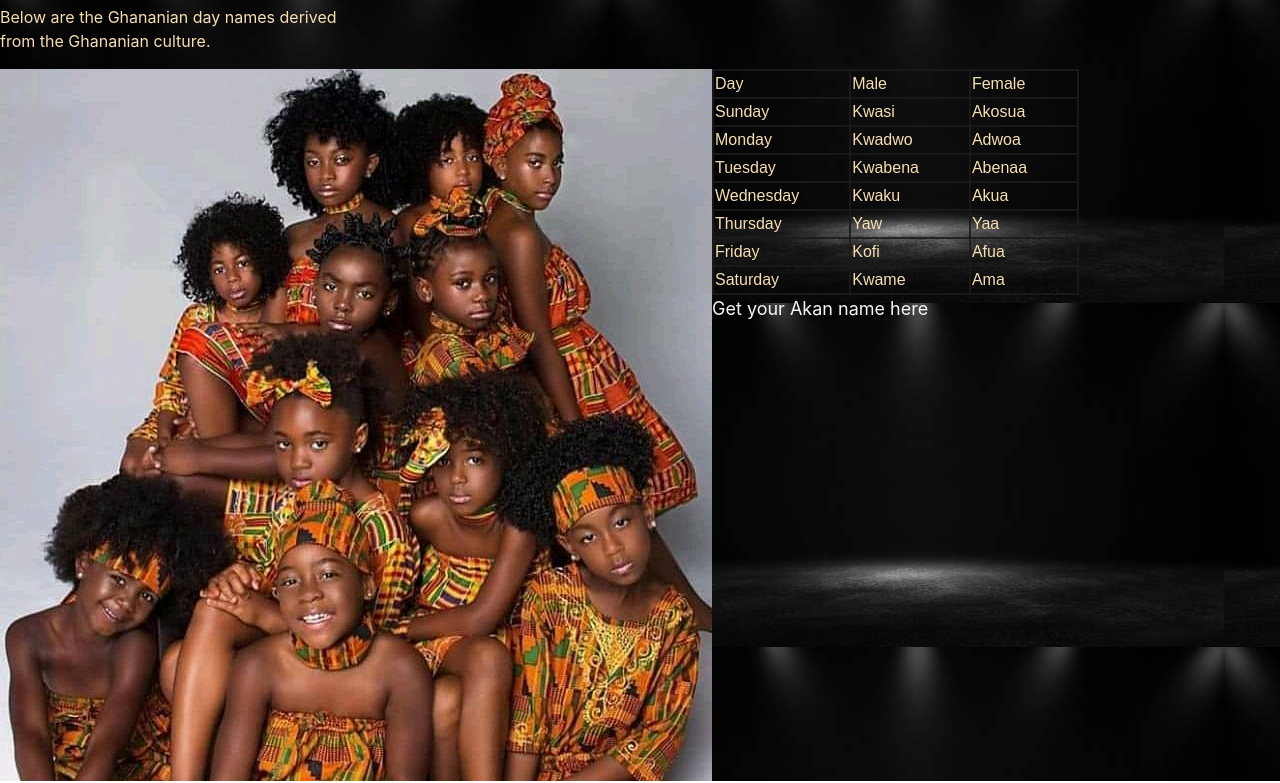
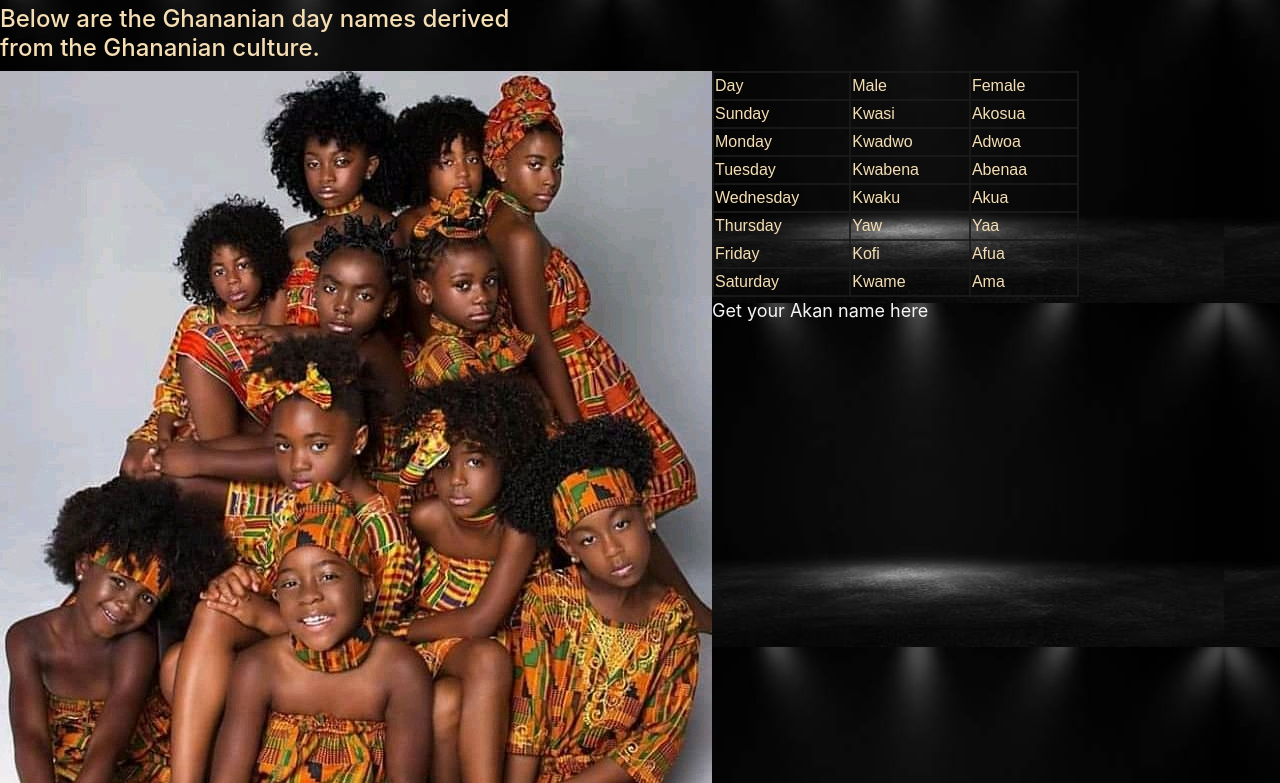
Before and after one commit to nancymwende/Akhan-names, a plain HTML site: page index.html in a window 1280 px wide. Shown: the part 41-824 px from the top of the page. Drawn offline with nearby package versions, Linux system fonts and the light colour scheme.

Commit message:
feature:modify index.html index.css

```diff
--- a/index.html
+++ b/index.html
@@ -7,20 +7,21 @@
     <meta name="viewport" content="width=device-width, initial-scale=1.0">
     <link rel="stylesheet" href="https://stackpath.bootstrapcdn.com/bootstrap/4.1.3/css/bootstrap.min.css" />
     <link rel="stylesheet" href="style.css">
-    <script src="https://code.jquery.com/jquery-3.6.0.js"integrity="sha256-H+K7U5CnXl1h5ywQfKtSj8PCmoN9aaq30gDh27Xc0jk=" crossorigin="anonymous"></script>
+    <script src="https://code.jquery.com/jquery-3.6.0.js"
+        integrity="sha256-H+K7U5CnXl1h5ywQfKtSj8PCmoN9aaq30gDh27Xc0jk=" crossorigin="anonymous"></script>
     <script src="https://kit.fontawesome.com/8fac7acd0e.js" crossorigin="anonymous"></script>
     <title>AKHAN NAMES</title>
 </head>
 
 <body>
     <h2>AKAN names</h2>
-    <p>Below are the Ghananian day names derived<br>
-        from the Ghananian culture.</p>
+    <h4>Below are the Ghananian day names derived<br>
+        from the Ghananian culture.</h4>
 
     <div class=" image1">
-        <img src="images/ghanakids.jpg" alt="">
+        <img src="images/ghanakids.jpg">
     </div>
-
+    <div class="table1">
         <table>
             <tr>
                 <td>Day</td>
@@ -64,6 +65,7 @@
                 <td>Ama</td>
             </tr>
         </table>
+    </div>
     <!-- <div class="calender">
          <div class="form-group input1">
              <input type="date" name="date" id="date" class="form-control" value="date">
--- a/style.css
+++ b/style.css
@@ -11,6 +11,7 @@ body{
 .image1{
     float: left;
     height: 5%;
+    border-color: black;
 
 }
 
@@ -41,6 +42,7 @@ td{
 a{
     font-size: large;
     color:whitesmoke;
+
 }
 a:hover{
     color: rgb(20, 42, 168);
```
Lines whose indentation alone changed are shown as unchanged.
